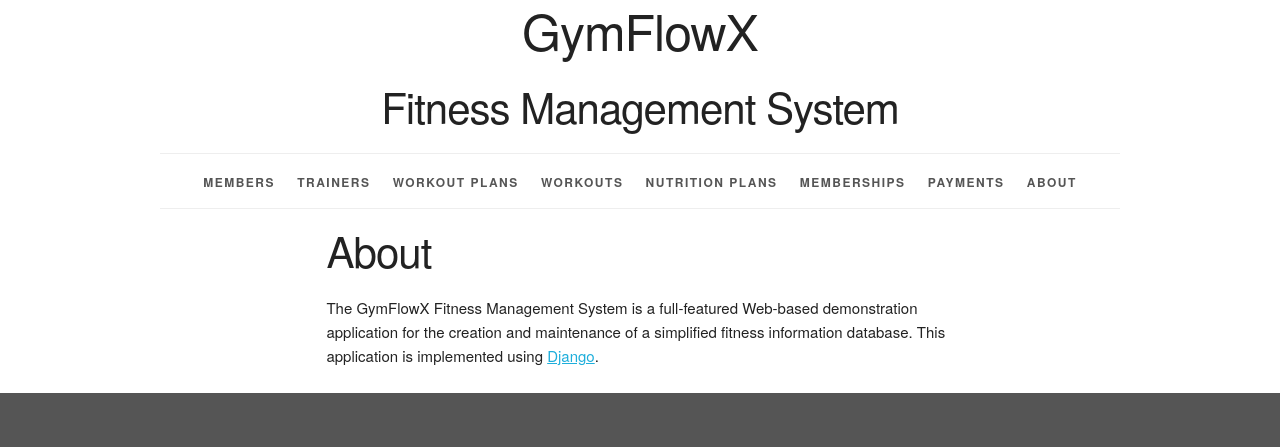
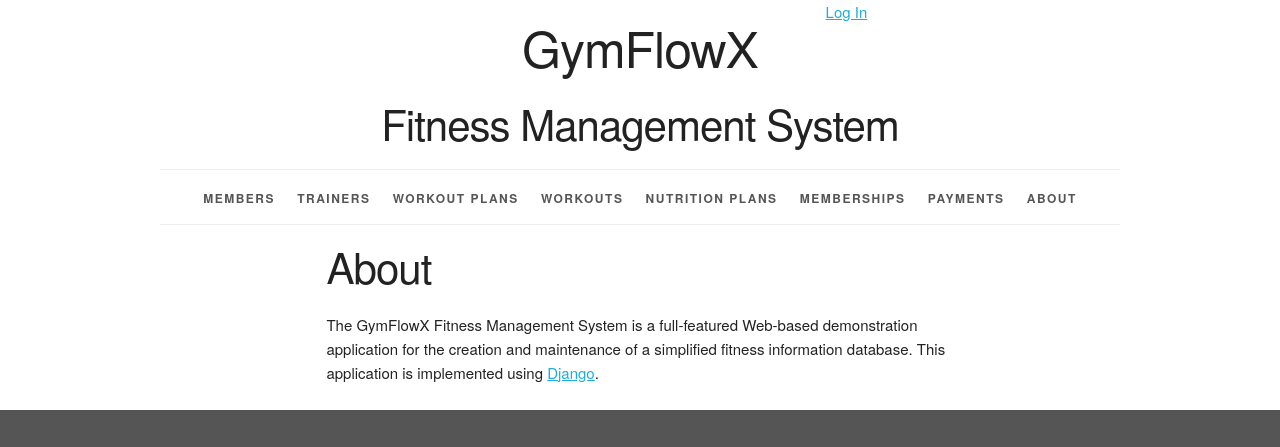
Before and after one commit to megwu1129/GymFlowX, a Django app: page /about/ in a window 1280 px wide. Shown: the top 447 px of the page. Run offline with Django 4.2, Linux system fonts and the light colour scheme; parts of the project's set-up code (start-up, migrations or seed data) failed here and were passed over.

Commit message:
added log out

```diff
--- a/fitness_management_system/settings.py
+++ b/fitness_management_system/settings.py
@@ -120,6 +120,7 @@ USE_TZ = True
 STATIC_URL = 'static/'
 STATIC_ROOT = os.path.join(BASE_DIR, 'static')
 LOGIN_REDIRECT_URL = 'about_urlpattern'
+LOGOUT_REDIRECT_URL = 'login_urlpattern'
 
 # Default primary key field type
 # https://docs.djangoproject.com/en/4.1/ref/settings/#default-auto-field
--- a/fitness_management_system/urls.py
+++ b/fitness_management_system/urls.py
@@ -14,7 +14,7 @@ Including another URLconf
     2. Add a URL to urlpatterns:  path('blog/', include('blog.urls'))
 """
 from django.contrib import admin
-from django.contrib.auth.views import LoginView
+from django.contrib.auth.views import LoginView, LogoutView
 from django.urls import path, include
 from django.views.generic import RedirectView, TemplateView
 
@@ -28,6 +28,10 @@ urlpatterns = [
          LoginView.as_view(template_name='workoutinfo/login.html'),
          name='login_urlpattern'
          ),
+    path('logout/',
+         LogoutView.as_view(),
+         name='logout_urlpattern'
+         ),
     path('about/',
          TemplateView.as_view(
             template_name='workoutinfo/about.html'),
--- a/workoutinfo/templates/workoutinfo/base.html
+++ b/workoutinfo/templates/workoutinfo/base.html
@@ -25,6 +25,19 @@
 
 <body>
 <div class="container">
+    <div class="status row">
+        <div class="offset-by-eight four columns">
+            <ul class="inline">
+                {% if user.is_authenticated %}
+                    <li><a href="{% url 'logout_urlpattern' %}">
+                        Log Out, {{ user.get_username }}</a></li>
+                {% else %}
+                    <li><a href="{% url 'login_urlpattern' %}">
+                        Log In</a></li>
+                {% endif %}
+            </ul>
+        </div>
+    </div>
     <header class="row">
         <div class="offset-by-one ten columns">
             <h1>GymFlowX</h1>
```
